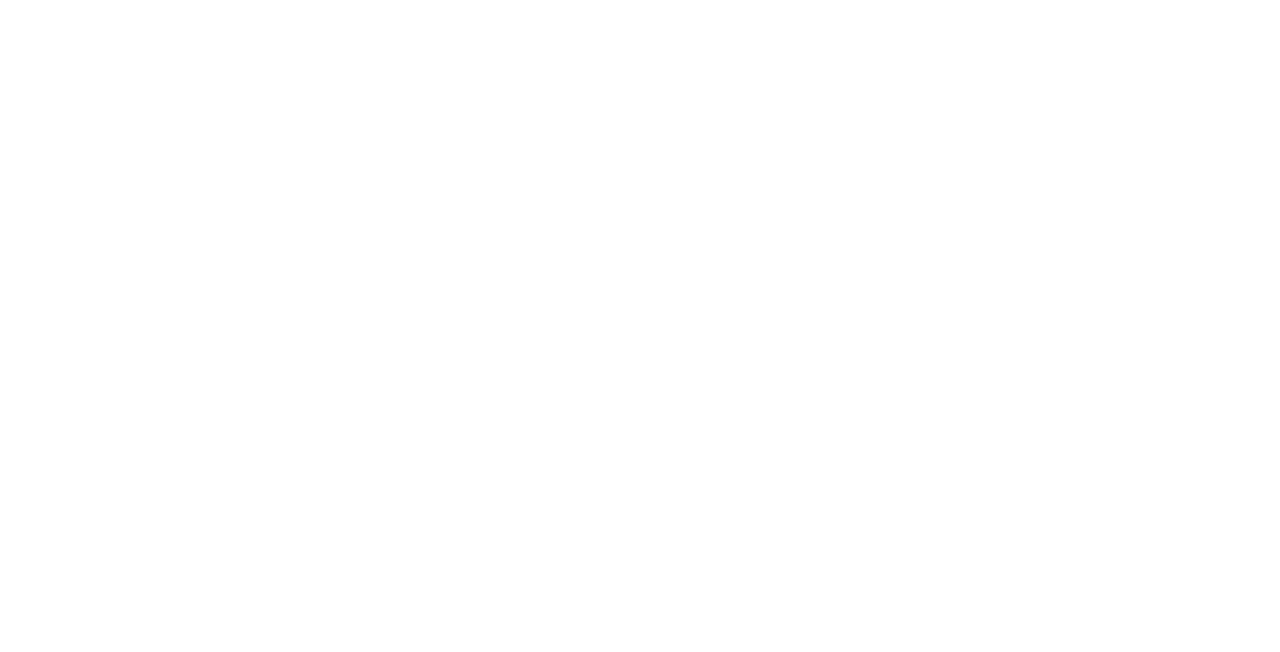
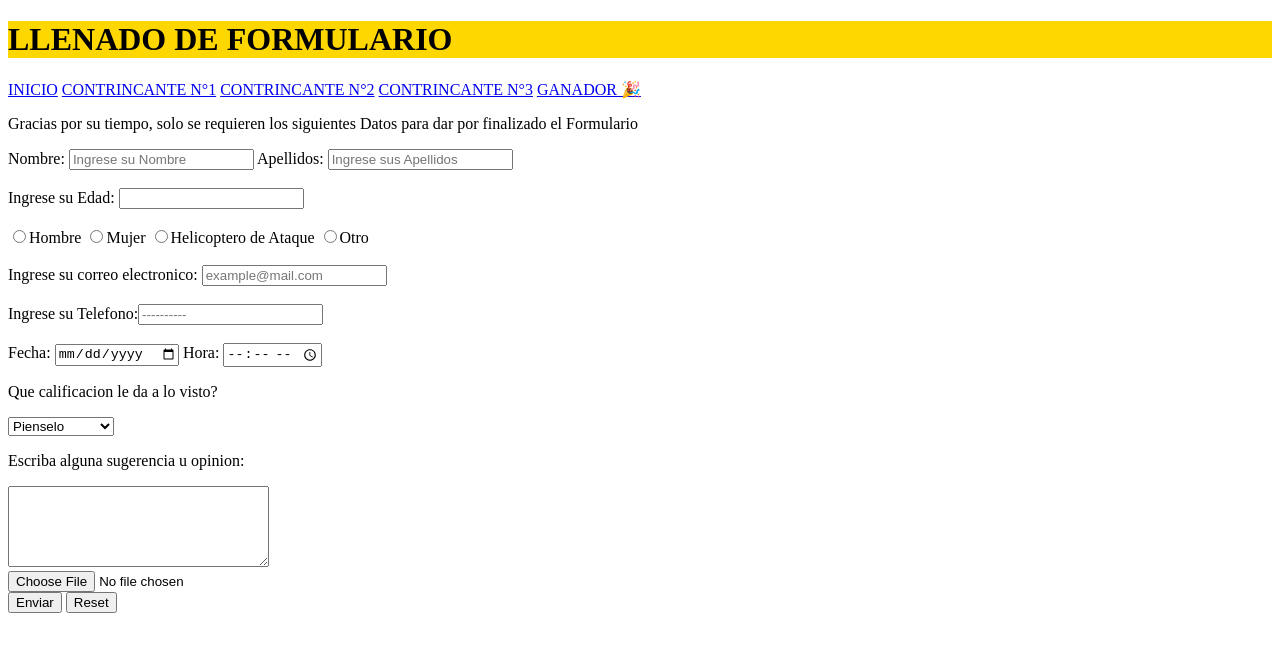
Before and after one commit to Jesuswar2/competencia, a plain HTML site: page form.html in a window 1280 px wide. Drawn offline with Linux system fonts and the light colour scheme.

Commit message:
Fin Formulario

```diff
--- a/estilo.css
+++ b/estilo.css
@@ -5,3 +5,17 @@
 .centrado{
     text-align: center;
 }
+
+.decision{
+    font-size: 30px;
+    background-color: cornflowerblue;
+    color: darkred;
+}
+
+.win{
+    box-shadow: 5px 5px 5px yellow;
+}
+
+#encabezado{
+    background-color: gold;
+}
--- a/form.html
+++ b/form.html
@@ -7,6 +7,66 @@
     <link rel="stylesheet" href="estilo.css">
 </head>
 <body>
+    <header><h1 id="encabezado">LLENADO DE FORMULARIO</h1></header>
+    <nav>
+        <a href="index.html">INICIO</a>
+        <a href="cand1.html">CONTRINCANTE N°1</a>
+        <a href="cand2.html">CONTRINCANTE N°2</a>
+        <a href="cand3.html">CONTRINCANTE N°3</a>
+        <a href="resul.html">GANADOR 🎉</a>
+    </nav>
+    <p>Gracias por su tiempo, solo se requieren los siguientes Datos para dar por finalizado el Formulario</p>
+    <form>
+        <div>
+            <label for="name">Nombre:</label> <input type="text" id="name" placeholder="Ingrese su Nombre">
+            <label for="aps">Apellidos:</label> <input type="text" id="aps" placeholder="Ingrese sus Apellidos">
+        </div>
+        &nbsp;
+        <div>
+            <label for="edad">Ingrese su Edad:</label> <input type="number" name="años">
+        </div>
+        &nbsp;
+        <div>
+            <label><input type="radio" name="campo">Hombre</label>
+            <label><input type="radio" name="campo">Mujer</label>
+            <label><input type="radio" name="campo">Helicoptero de Ataque</label>
+            <label><input type="radio" name="campo">Otro</label>
+        </div>
+        &nbsp;
+        <div>
+            <label>Ingrese su correo electronico:</label> <input type="email" name="email" placeholder="example@mail.com">
+        </div>
+        &nbsp;
+        <div>
+            <label>Ingrese su Telefono:</label><input type="number" name="cel" placeholder="----------">
+        </div>
+        &nbsp;
+        <div>
+            <label for="fecha"> Fecha: <input type="date" name="actual" id="1"></label>
+            <label for="hora">Hora: <input type="time" name="hora" id="2"></label>
+        </div>
+
+        <div>
+            <p>Que calificacion le da a lo visto?</p>
+            <select name="rank">
+                <option selected disabled>Pienselo</option>
+                <option value="5">⭐⭐⭐⭐⭐</option>
+                <option value="4">⭐⭐⭐⭐</option>
+                <option value="3">⭐⭐⭐</option>
+                <option value="2">⭐⭐</option>
+                <option value="1">⭐</option>
+            </select>
+        </div>
+        <div>
+            <p>Escriba alguna sugerencia u opinion:</p>
+            <textarea name="opinion" cols="30" rows="5"></textarea>
+        </div>
+        <div>
+            <label for="doc"></label> <input type="file" name="usuario">
+        </div>
+        <input type="submit" value="Enviar">
+        <input type="reset">
+    </form>
 
 </body>
 </html>
```
Also changed, not shown: resul.html (+20 -4 lines).
